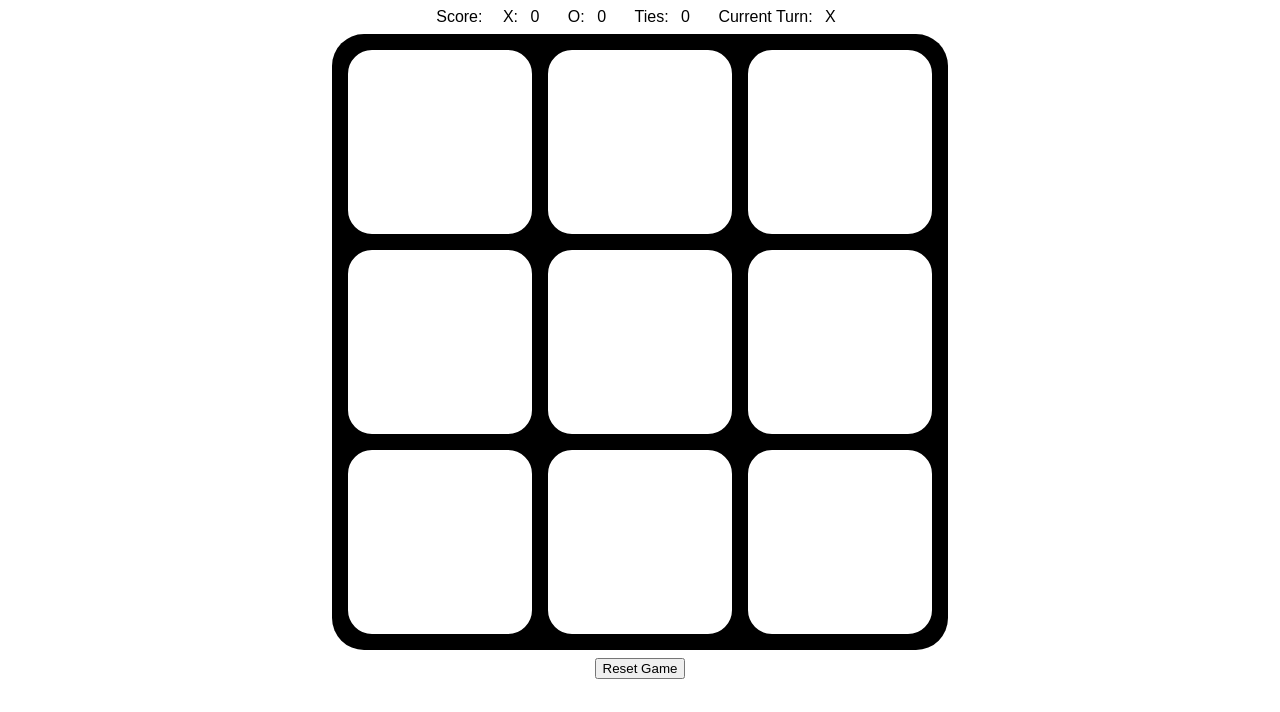
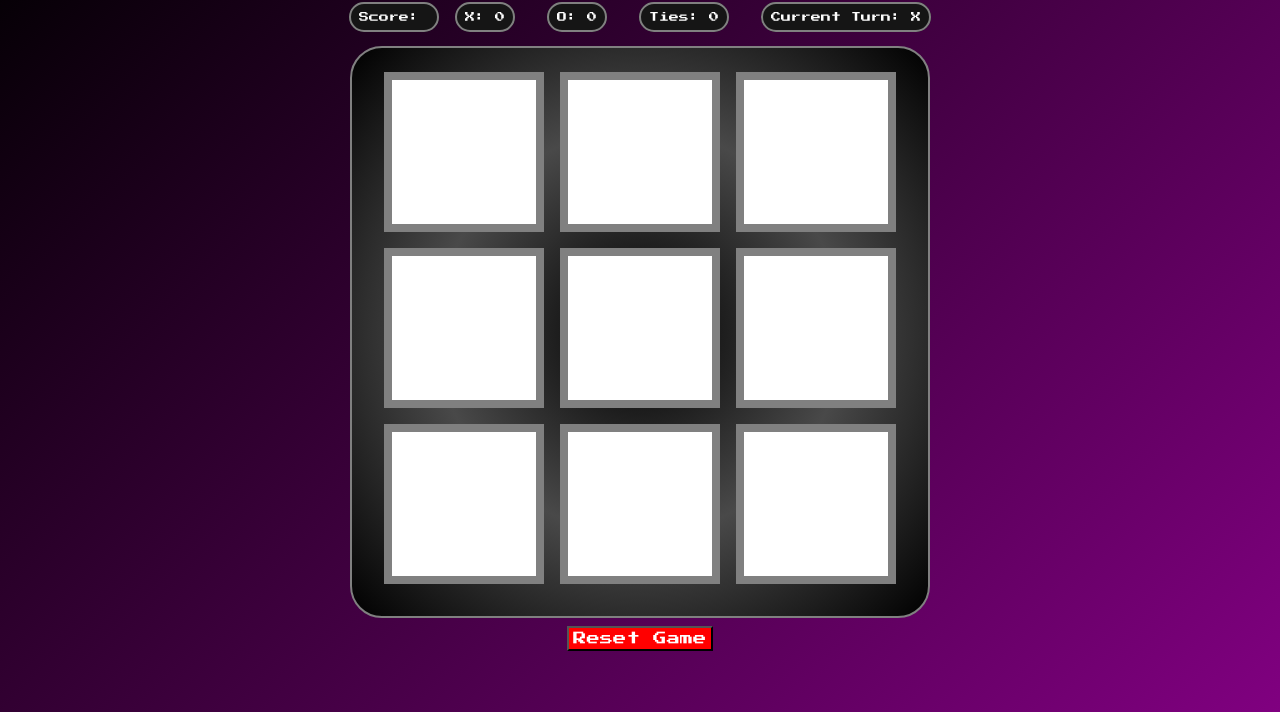
Before and after one commit to LSmith97/T-T-T-Lab, a plain HTML site: page index.html in a window 1280 px wide. Shown: the part 104-816 px from the top of the page. Drawn offline with Linux system fonts and the light colour scheme.

Commit message:
Added Additional CSS Styling

```diff
--- a/css/main.css
+++ b/css/main.css
@@ -1,30 +1,42 @@
 * {
-    font-family: Arial, Helvetica, sans-serif;
+    font-family: 'Press Start 2P', cursive;
+    color: white;
     box-sizing: border-box;
   }
 
   body {
     height: 100vh;
     flex-direction: column;
+    background-color: rgb(45, 45, 45);
+    background-image: linear-gradient(-45deg,purple,black);
   }
   main {
     display: grid;
-    grid-template-columns: 25vmin 25vmin 25vmin;
-    grid-template-rows: 25vmin 25vmin 25vmin;
-    background-color: black;
-    padding: 1vmin;
+    grid-template-columns: 22vmin 22vmin 22vmin;
+    grid-template-rows: 22vmin 22vmin 21vmin;
+    background-color: rgb(26, 26, 26);
+    background-image: radial-gradient(circle,black,rgb(73, 73, 73),black);
+    padding: 3vmin;
+    border: 2px solid grey;
     border-radius: 4vmin;
   }
   #scorebox {
     padding: 1vmin;
+    margin: 1vmin 0  2vmin 0;
   }
-  #scorebox * {
+  #scorebox > * {
     display: inline;
-    margin: 1vmin;
+    margin: 0 1vmin 0 1vmin;
+    border: 2px solid grey;
+    background-color: rgb(21, 21, 21);
+    border-radius: 1rem;
+    padding: .5rem;
+    font-size: 10px;
   }
 
-  h2 {
-    margin: .5vmin;
+  h1, h2 {
+    color: yellow;
+    margin: .5vmin 0 .5vmin 0;
   }
 
   main * {
@@ -41,13 +53,13 @@
 
   .box {
     justify-self: center;
-    width: 25vmin;
-    height: 25vmin;
-    border: 1vmin solid black;
-    border-radius: 4vmin;
-    font-size: 10rem;
-    text-align: center;
+    width: 20vmin;
+    height: 20vmin;
+    border: 1vmin solid grey;
+    font-family: 'Permanent marker', cursive;
+    font-size: 9rem;
     background-color: white;
+    padding: 1vmin;
   }
 
   .box:hover {
@@ -56,6 +68,8 @@
 
   button {
     margin: 1vmin;
+    background-color: red;
+    padding: .25rem;
   }
 
   .hidden {
--- a/index.html
+++ b/index.html
@@ -7,6 +7,10 @@
   <title>Tic-Tac-Toe!</title>
   <link rel="stylesheet" href="css/main.css">
   <script defer src="js/main.js"></script>
+
+  <link rel="preconnect" href="https://fonts.googleapis.com">
+  <link rel="preconnect" href="https://fonts.gstatic.com" crossorigin>
+  <link href="https://fonts.googleapis.com/css2?family=Permanent+Marker&family=Play&family=Press+Start+2P&display=swap" rel="stylesheet">
 </head>
 
 <body class="flex-ctr">
@@ -20,9 +24,9 @@
     <div>Current Turn: <span id="turn"></span></div>
   </div>
   <main>
-    <div class="box" id="0">X</div>
+    <div class="box" id="0"></div>
     <div class="box" id="1"></div>
-    <div class="box" id="2">O</div>
+    <div class="box" id="2"></div>
     <div class="box" id="3"></div>
     <div class="box" id="4"></div>
     <div class="box" id="5"></div>
--- a/js/main.js
+++ b/js/main.js
@@ -100,7 +100,7 @@ function renderBoard() {
             gridEles[i].style.color = O_COLOR;
         }
         //Change border color to black
-        gridEles[i].style.border = `1vmin solid black`;
+        gridEles[i].style.border = `1vmin solid grey`;
     }
     //If there is a winner, change the border of the winning squares
     winningSquares.forEach(function(idx){
@@ -113,7 +113,7 @@ function renderBoard() {
 }
 
 function renderWinner() {
-    if (winner === 'X' || winner === '0') {
+    if (winner === 'X' || winner === 'O') {
         winEle.style.display = 'block'
         winEle.textContent = `${winner} Wins!`
     } else if (winner === 'draw'){
```
